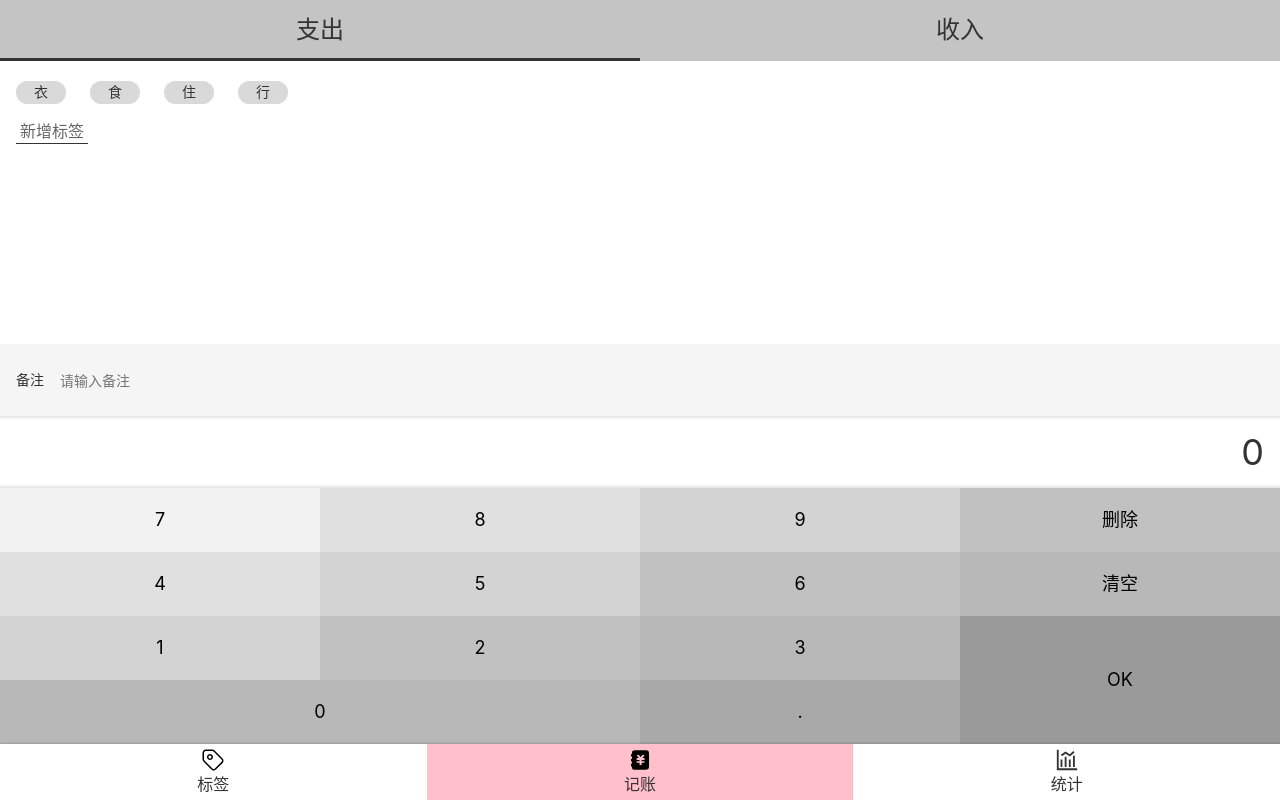
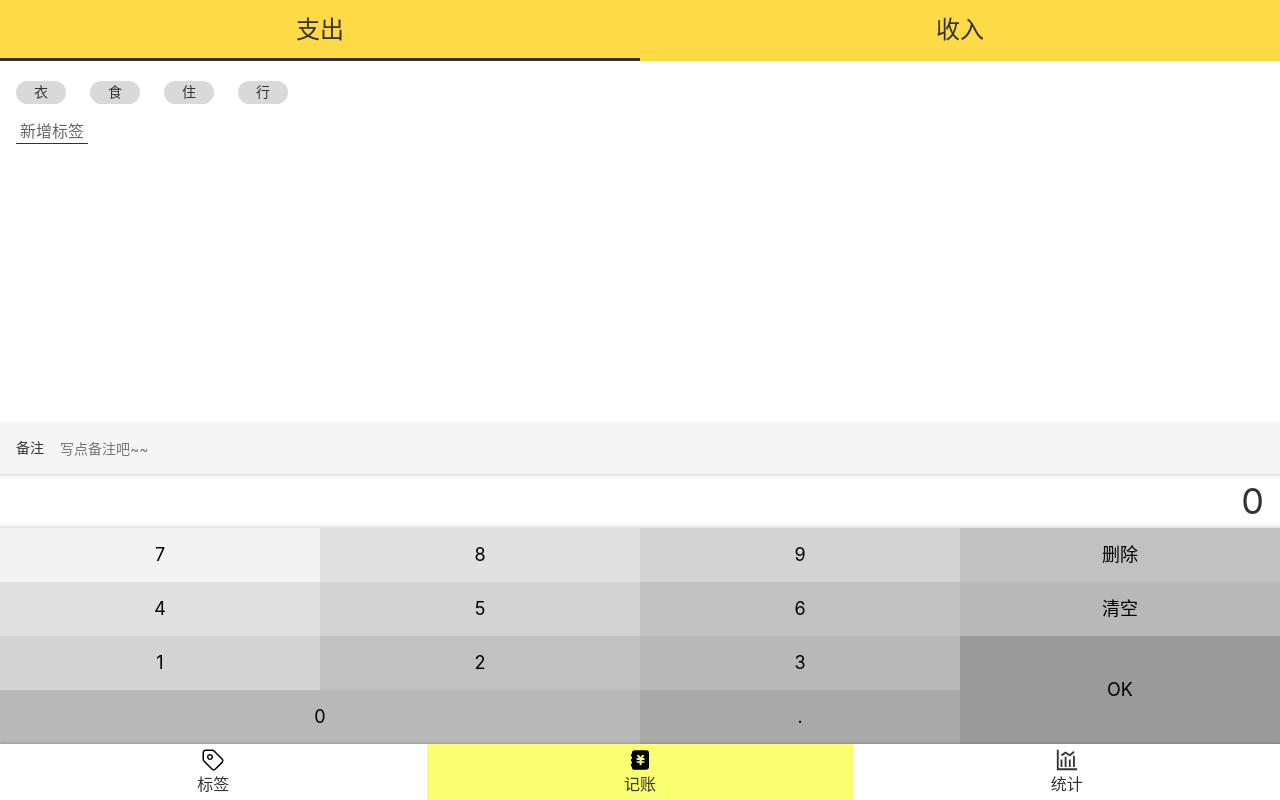
Before and after one commit to fxjzz/react-bookkeeping, a React app: page /#/money in a window 1280 px wide. Built offline with nearby package versions, Linux system fonts and the light colour scheme.

Commit message:
添加deploy

```diff
--- a/package.json
+++ b/package.json
@@ -2,6 +2,7 @@
   "name": "react-bookkeeping",
   "version": "0.1.0",
   "private": true,
+  "homepage": "https://fxjzz.github.io/react-bookkeeping-website/",
   "dependencies": {
     "@babel/core": "7.9.0",
     "@svgr/webpack": "4.3.3",
@@ -74,7 +75,8 @@
   "scripts": {
     "start": "node scripts/start.js",
     "build": "node scripts/build.js",
-    "test": "node scripts/test.js"
+    "test": "node scripts/test.js",
+    "deploy": "sh scripts/deploy.sh"
   },
   "eslintConfig": {
     "extends": "react-app"
--- a/src/components/Nav.tsx
+++ b/src/components/Nav.tsx
@@ -23,7 +23,7 @@ const NavWrapper = styled.nav`
           height: 24px;
         }
         &.selected{
-          background: pink;
+          background: #faff72;
         }
       }
     }
--- a/src/views/Money.tsx
+++ b/src/views/Money.tsx
@@ -12,7 +12,7 @@ const MyLayout = styled(Layout)`
   flex-direction: column;
 `;
 const CategoryWrapper = styled.div`
-  background: #c4c4c4;
+  background: rgb(255, 218, 71);
 `;
 type Category = '-' | '+';
 const defaultFormData = {
--- a/src/views/Money/NoteSection.tsx
+++ b/src/views/Money/NoteSection.tsx
@@ -4,7 +4,7 @@ import {Input} from '../../components/Input';
 
 const Wrapper = styled.section`
   background: #f5f5f5;
-  padding: 14px 16px;
+  padding: 4px 16px;
   font-size: 14px;
 `;
 type Props = {
@@ -19,7 +19,7 @@ const NoteSection: React.FC<Props> = (props) => {
         return (
             <Wrapper>
                 <Input label="备注" type="text" value={note} onChange={onChange}
-                placeholder="请输入备注"/>
+                placeholder="写点备注吧~~"/>
             </Wrapper>
         );
     };
--- a/src/views/Money/NumberPadSection/Wrapper.tsx
+++ b/src/views/Money/NumberPadSection/Wrapper.tsx
@@ -7,7 +7,7 @@ const Wrapper = styled.section`
   > .output {
     background: white;
     font-size: 36px;
-    line-height: 72px;
+    line-height: 54px;
     text-align: right;
     padding: 0 16px;
     box-shadow: inset 0 -5px 5px -5px rgba(0, 0, 0, 0.25),
@@ -19,10 +19,10 @@ const Wrapper = styled.section`
       font-size: 18px;
       float: left;
       width: 25%;
-      height: 64px;
+      height: 54px;
       border: none;
       &.ok {
-        height: 128px;
+        height: 108px;
         float: right;
       }
       &.zero {
```
Also changed, not shown: 1 other file (tests, documents, lock files or other folders).
